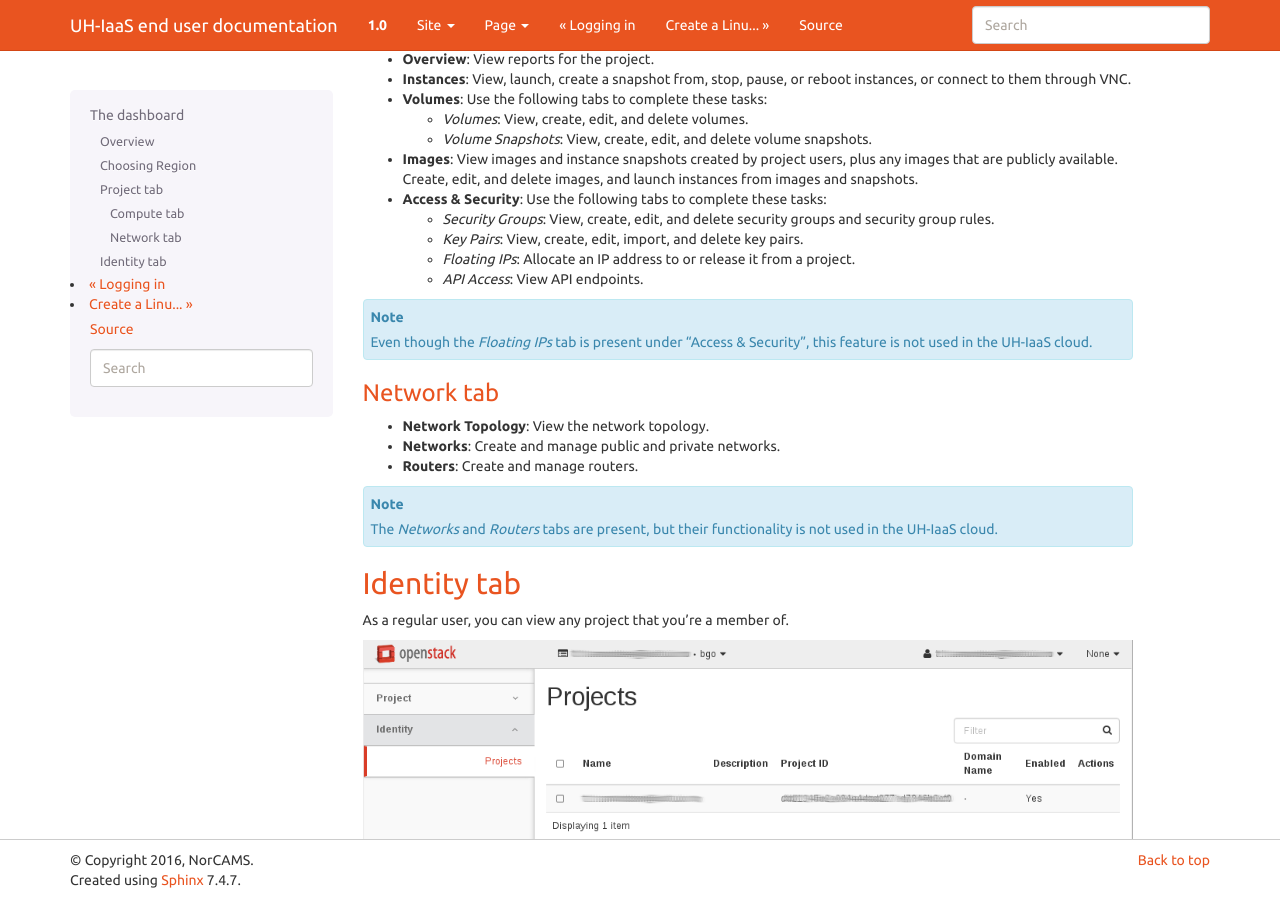
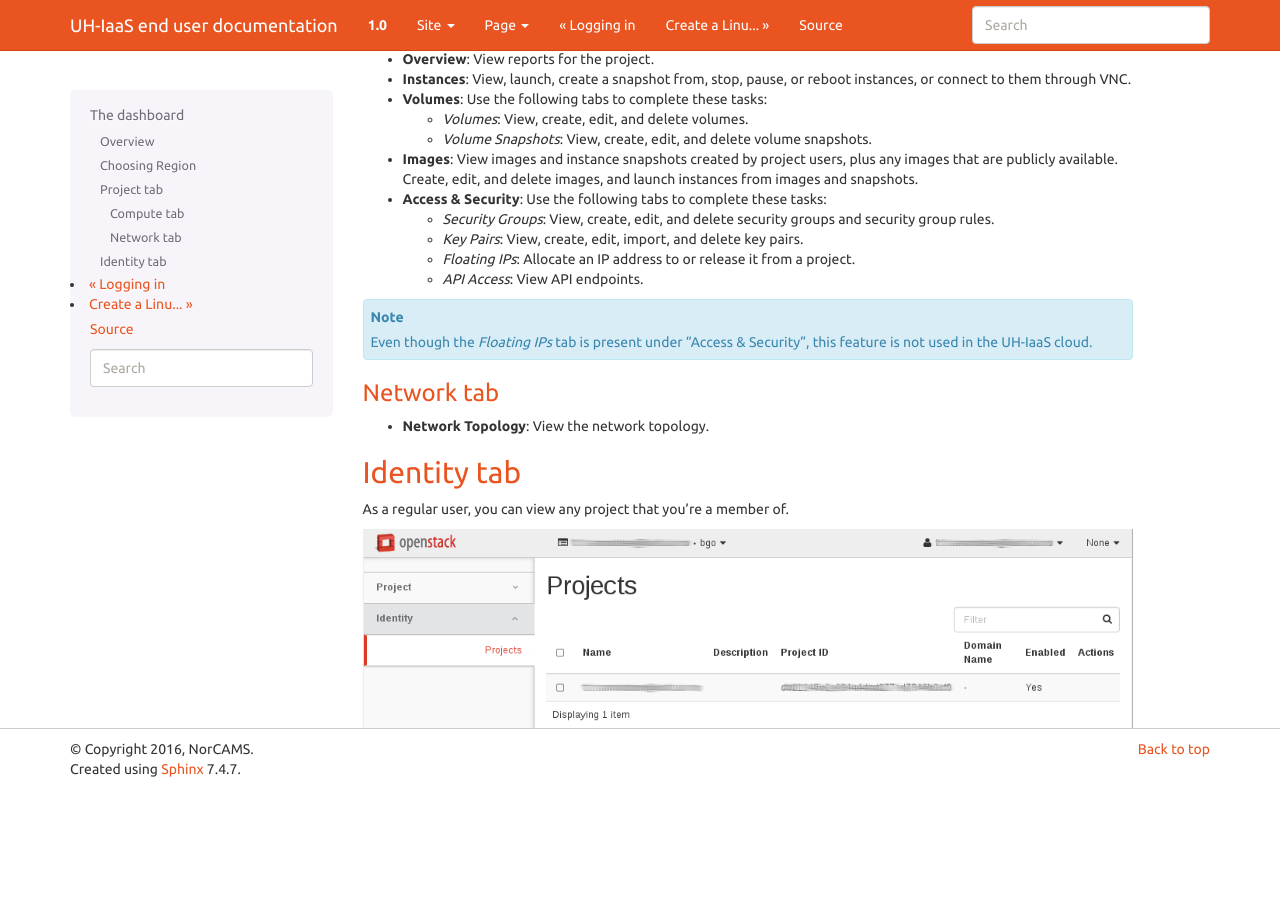
Before and after one commit to norcams/docs-enduser, a Sphinx documentation site: the page built from docs/dashboard.rst, in a window 1280 px wide and 900 px high, scrolled down 1700 px. Built offline with Sphinx 7.4.7, drawn with Linux system fonts in a browser that asks for light colours; after the commit the page ends 2489 px from its top, so only the background shows below that.

Commit message:
Some minor fixes

```diff
--- a/docs/dashboard.rst
+++ b/docs/dashboard.rst
@@ -89,12 +89,6 @@ Network tab
 ~~~~~~~~~~~
 
 * **Network Topology**: View the network topology.
-* **Networks**: Create and manage public and private networks.
-* **Routers**: Create and manage routers.
-
-.. NOTE::
-   The *Networks* and *Routers* tabs are present, but their
-   functionality is not used in the UH-IaaS cloud.
 
 Identity tab
 ------------
--- a/docs/intro.rst
+++ b/docs/intro.rst
@@ -33,7 +33,7 @@ Who can use the UH-IaaS cloud?
 .. _Logging in: login.html
 
 .. NOTE::
-   At the time of this writing, the UH-IaaS cloud is in a pilot stage,
+   At the time of writing, the UH-IaaS cloud is in a pilot stage,
    i.e. not yet in production state. The terms for using the UH-IaaS
    cloud is explained in `Pilot - Terms of Service`_.
 
@@ -161,10 +161,10 @@ Glossary
 ~~~~~~~~
 
 **BGO**
-  The OpenStack infrastructure located University of Bergen (UiB).
+  The OpenStack infrastructure located at the University of Bergen (UiB).
 
 **OSL**
-  The OpenStack infrastructure located University of Oslo (UiO).
+  The OpenStack infrastructure located at the University of Oslo (UiO).
 
 **Project**
   A container used to group a set of resources such as virtual
--- a/docs/login.rst
+++ b/docs/login.rst
@@ -15,8 +15,8 @@ First time login
 ----------------
 
 .. NOTE::
-   This step is only needed if you've never logged in before. For
-   the normal login procedure, skip this step and go directly to
+   This step is only required if you've never previously logged in. For
+   normal login procedure, skip this step and go directly to
    `Subsequent logins`_.
 
 In order to successfully log in, you first need to provision yourself
--- a/docs/manage-volumes.rst
+++ b/docs/manage-volumes.rst
@@ -131,7 +131,7 @@ that you want to delete, and click ``Delete Volumes``:
    :align: center
    :alt: Dashboard - Delete volumes
 
-The confirm your choice, click ``Delete Volumes``:
+Then confirm your choice, click ``Delete Volumes``:
 
 .. image:: images/dashboard-delete-volume-02.png
    :align: center
```
Also changed, not shown: other parts of docs/manage-volumes.rst (+1 -1 lines).
